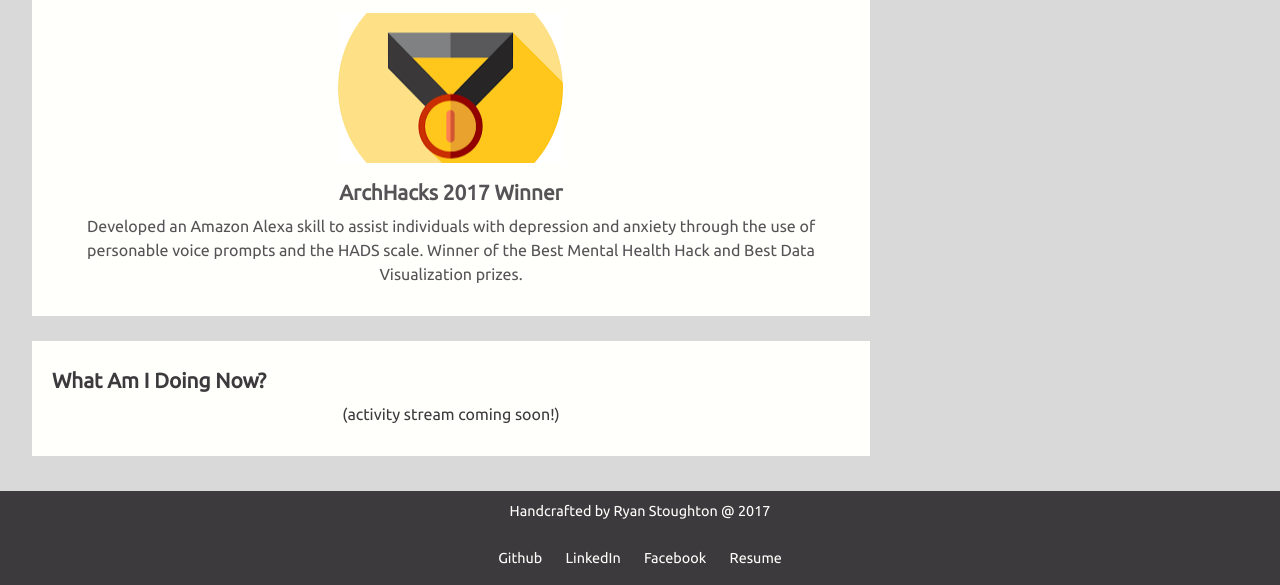
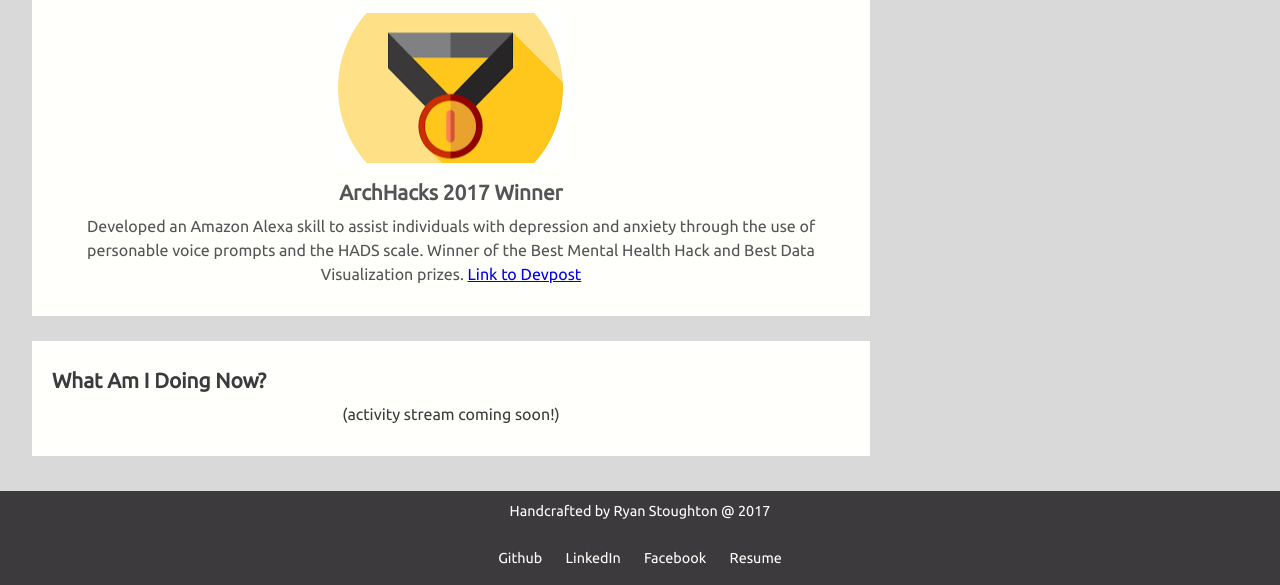
Before and after one commit to rds6y9/Personal_Website, a plain HTML site: page index.html in a window 1280 px wide. Shown: the part 1518-2103 px from the top of the page. Drawn offline with nearby package versions, Linux system fonts and the light colour scheme.

Commit message:
Added devpost link

```diff
--- a/index.html
+++ b/index.html
@@ -130,7 +130,7 @@
 					<div class="project-image hackathon-winner"></div>
 					<div class="project-desc">
 						<h1 class="project-title">ArchHacks 2017 Winner</h1>
-						<p class="project-summary">Developed an Amazon Alexa skill to assist individuals with depression and anxiety through the use of personable voice prompts and the HADS scale. Winner of the Best Mental Health Hack and Best Data Visualization prizes.</p>
+						<p class="project-summary">Developed an Amazon Alexa skill to assist individuals with depression and anxiety through the use of personable voice prompts and the HADS scale. Winner of the Best Mental Health Hack and Best Data Visualization prizes. <a href="https://devpost.com/software/keep-me-safe-49gzem">Link to Devpost</a></p>
 					</div>
 				</div>
 			</div>
```
